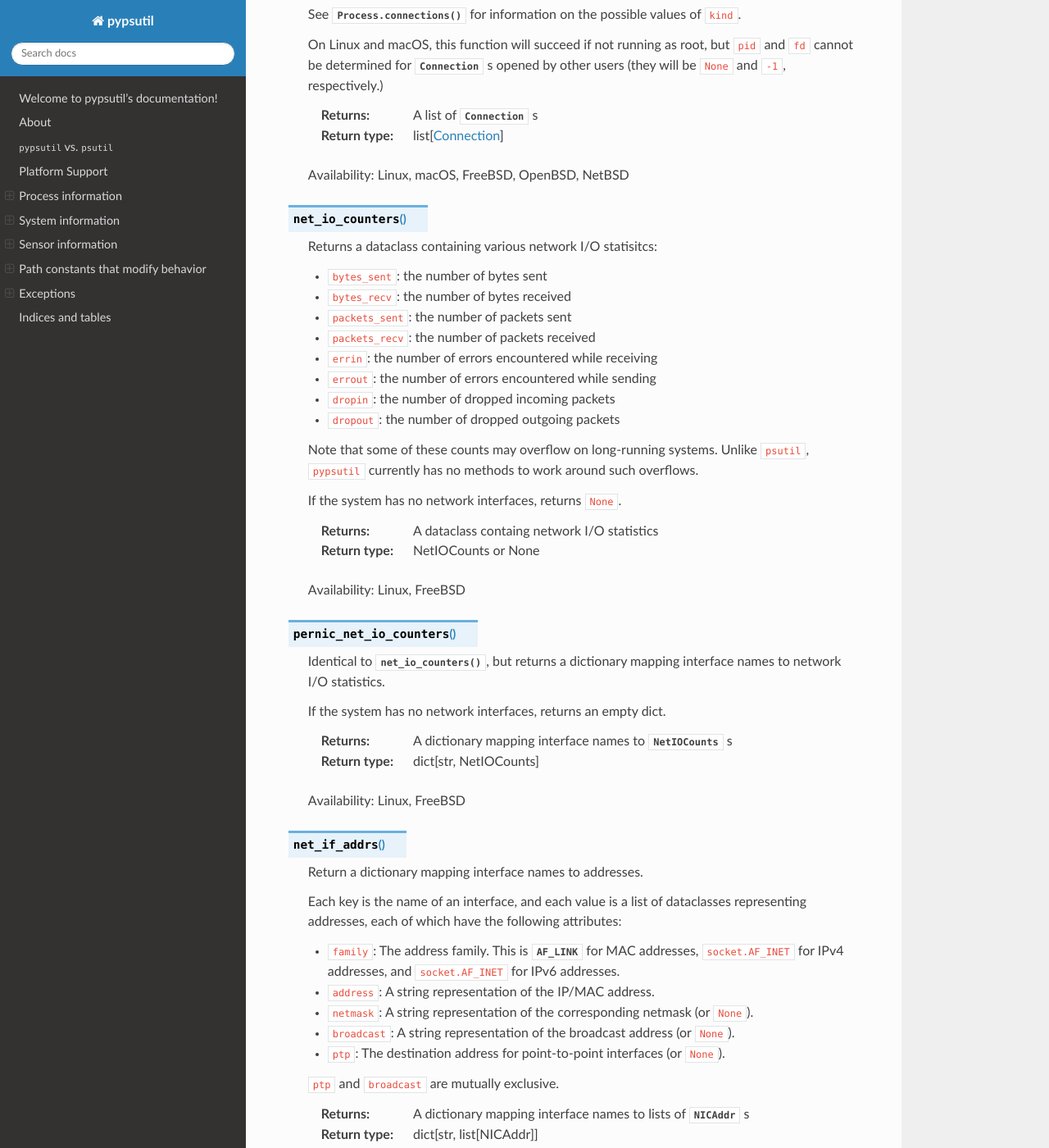
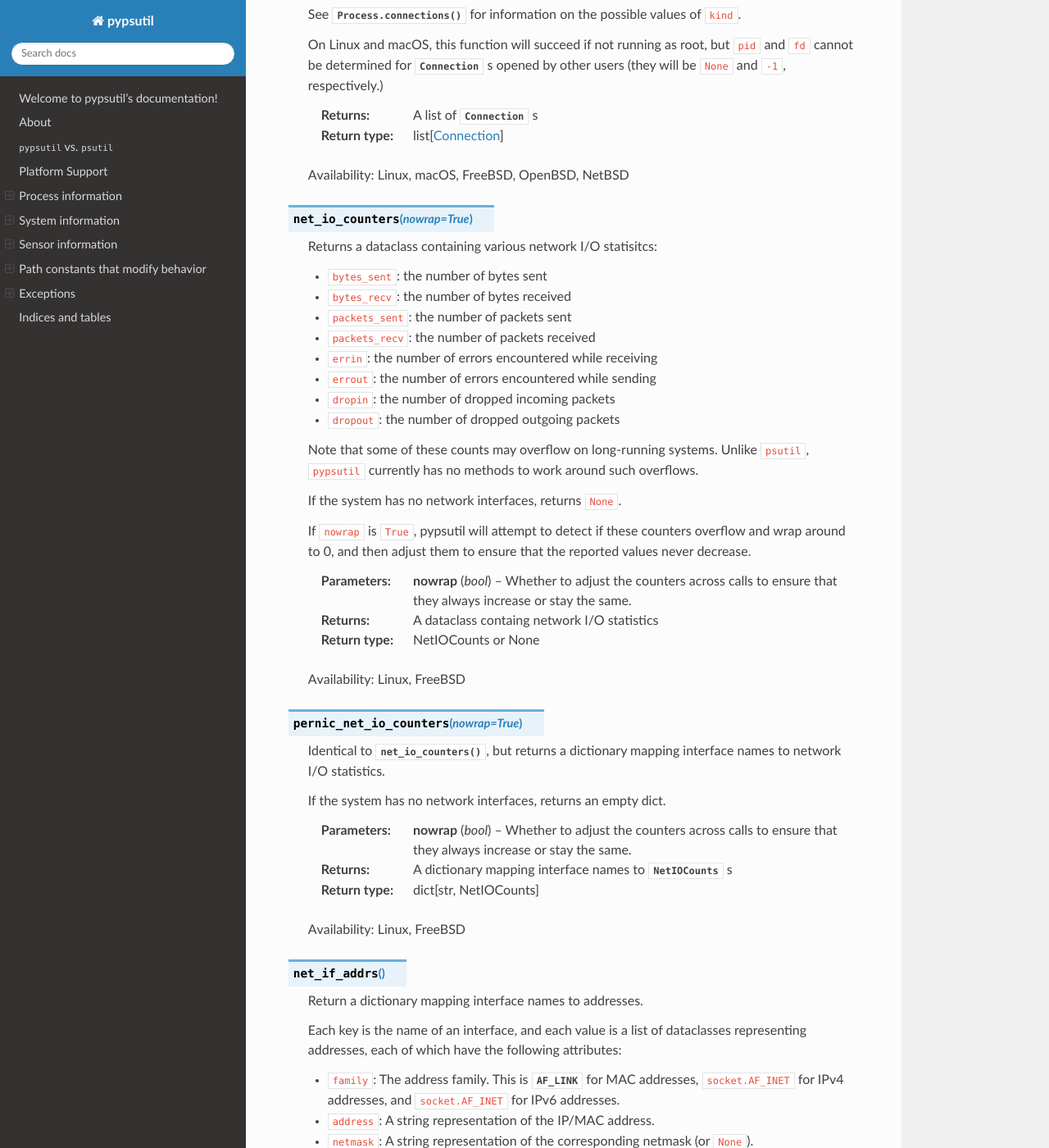
Before and after one commit to cptpcrd/pypsutil, a Sphinx documentation site: the page built from docs/index.rst, in a window 1280 px wide and 1400 px high, scrolled down 30286 px. Shown: the whole window at 82% size. Built offline with Sphinx 7.4.7 and the Read the Docs theme 2.0.0, drawn with Linux system fonts in a browser that asks for light colours.

Commit message:
docs: document nowrap behavior of net_io_counters()

```diff
--- a/docs/index.rst
+++ b/docs/index.rst
@@ -1430,7 +1430,7 @@ System information
    Availability: Linux, macOS, FreeBSD, OpenBSD, NetBSD
 
 
-.. py:function:: net_io_counters()
+.. py:function:: net_io_counters(nowrap=True)
 
    Returns a dataclass containing various network I/O statisitcs:
 
@@ -1448,19 +1448,28 @@ System information
 
    If the system has no network interfaces, returns ``None``.
 
+   If ``nowrap`` is ``True``, pypsutil will attempt to detect if these counters overflow and wrap
+   around to 0, and then adjust them to ensure that the reported values never decrease.
+
+   :param bool nowrap:
+      Whether to adjust the counters across calls to ensure that they always increase or stay the
+      same.
    :returns: A dataclass containg network I/O statistics
    :rtype: NetIOCounts or None
 
    Availability: Linux, FreeBSD
 
 
-.. py:function:: pernic_net_io_counters()
+.. py:function:: pernic_net_io_counters(nowrap=True)
 
    Identical to :py:func:`net_io_counters()`, but returns a dictionary mapping interface names to
    network I/O statistics.
 
    If the system has no network interfaces, returns an empty dict.
 
+   :param bool nowrap:
+      Whether to adjust the counters across calls to ensure that they always increase or stay the
+      same.
    :returns: A dictionary mapping interface names to :py:class:`NetIOCounts` s
    :rtype: dict[str, NetIOCounts]
 
```
